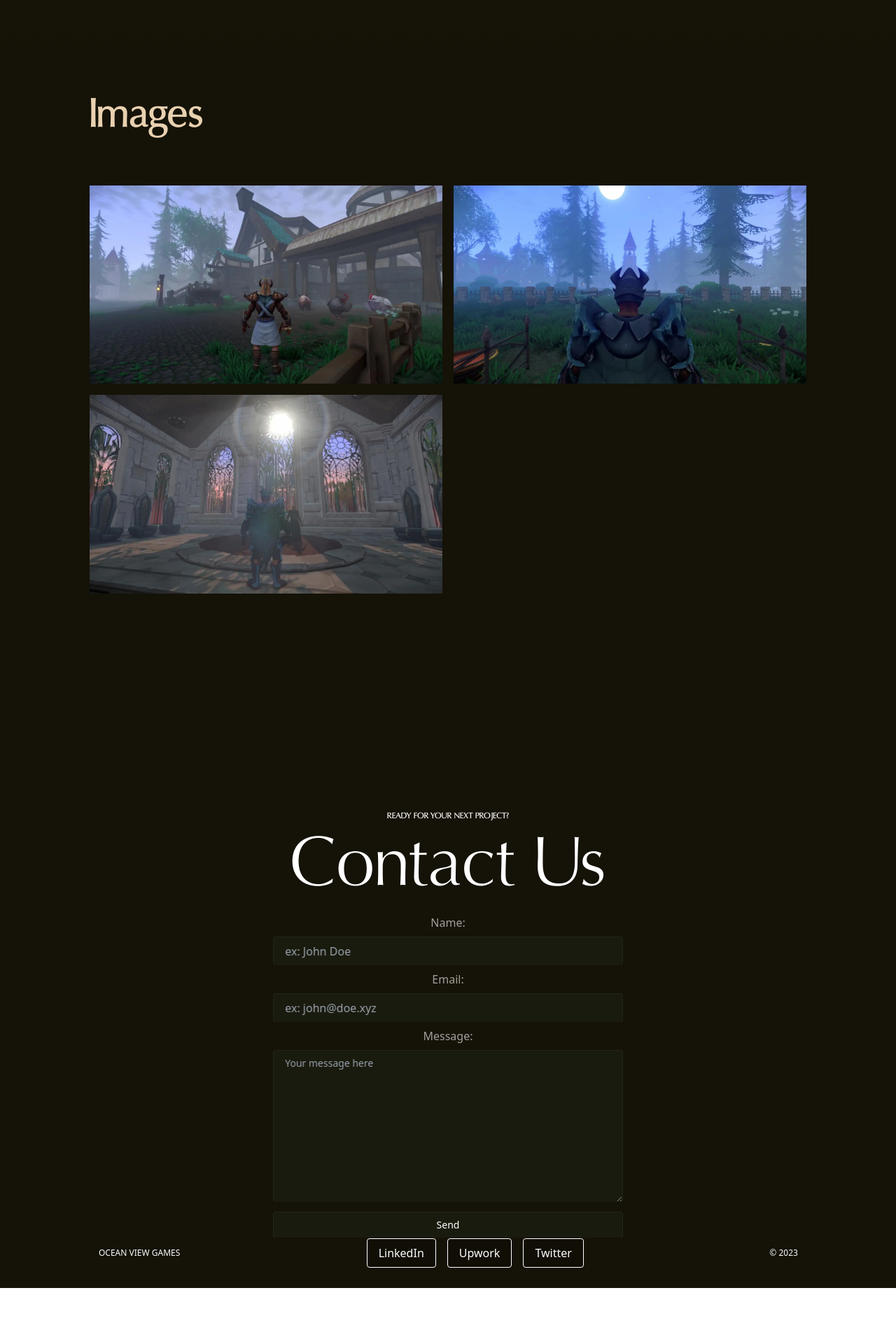
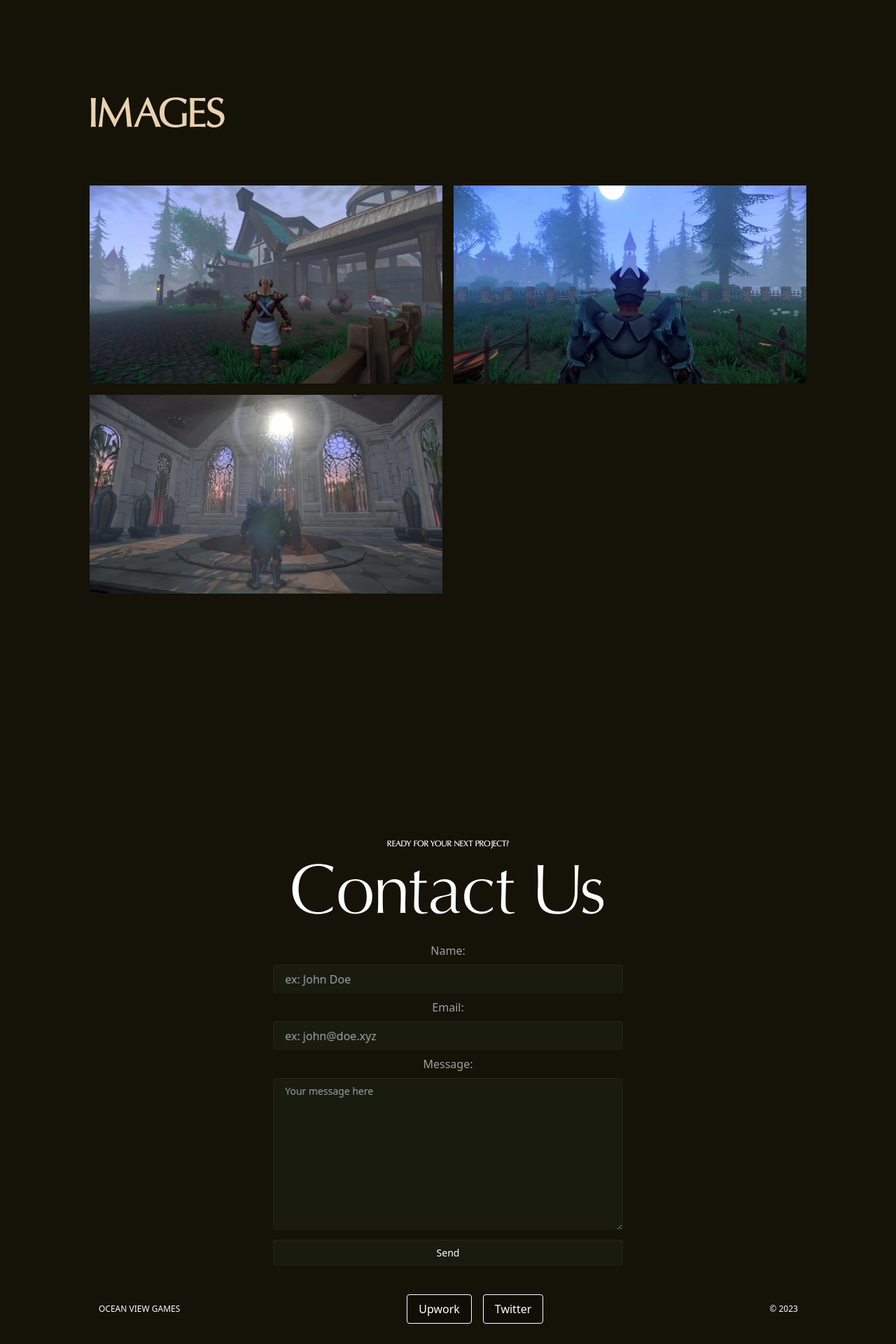
Before and after one commit to Clstialdev/oceanview, a Next.js app: page /projects/domi in a window 1280 px wide. Shown: the part 1644-3564 px from the top of the page at 70% size. Before the commit the page ends 3484 px from the top, so only its background shows below. Built offline with nearby package versions, Linux system fonts and the light colour scheme.

Commit message:
Text changes

```diff
--- a/src/pages/projects/[project].tsx
+++ b/src/pages/projects/[project].tsx
@@ -105,7 +105,7 @@ const Project: NextPage = () => {
                 unoptimized //this is to keep the image clarity
               /> */}
               <motion.h1
-                className="font-alatsi mt-24 text-center text-6xl uppercase text-white drop-shadow-lg"
+                className="font-alatsi mt-20 text-center text-8xl uppercase text-white drop-shadow-lg"
                 style={{ letterSpacing }}
               >
                 {ProjectData.name}
@@ -308,7 +308,7 @@ const Project: NextPage = () => {
             </div> */}
 
             {/* Section Heading */}
-            <SectionHeading title="Images" ornament="" description="" />
+            <SectionHeading title="Images" ornament="" description="" uppercased />
 
             {/* Images */}
             <div className="mx-auto mt-12 grid w-full  gap-4  sm:grid-cols-2 xxl:grid-cols-4">
--- a/src/sections/Contact.tsx
+++ b/src/sections/Contact.tsx
@@ -54,11 +54,11 @@ const Contact: NextPage<ContactProps> = ({ bgcolor }) => {
 
   return (
     <div
-      className="relative flex h-screen w-full flex-col items-center justify-center overflow-hidden bg-gradient-to-b from-[#01090B] to-[#000000] px-[5%]"
+      className="relative flex min-h-[780px] w-full flex-col items-center justify-center overflow-hidden bg-gradient-to-b from-[#01090B] to-[#000000] px-[5%]"
       style={{ background: bgcolor }}
       id="contact"
     >
-      <div className="relative flex h-screen w-full flex-col items-center justify-center overflow-hidden px-[5%]">
+      <div className="relative flex min-h-[880px] w-full flex-col items-center justify-center overflow-hidden px-[5%]">
         <p className=" font-oregon-demibold mb-8 text-[10px] uppercase text-white md:mb-0 md:text-xs">
           Ready for your next project?
         </p>
@@ -127,17 +127,12 @@ const Contact: NextPage<ContactProps> = ({ bgcolor }) => {
             Ocean View Games
           </p>
           <div className="flex w-full justify-center gap-4">
-            <Link href="#">
-              <div className="h-fit w-fit rounded border-[1px] border-white bg-black bg-opacity-20 py-2 px-4 text-white duration-150 hover:cursor-pointer hover:bg-white hover:text-black">
-                LinkedIn
-              </div>
-            </Link>
-            <Link href="#">
+            <Link href="https://www.upwork.com/freelancers/~01a442546a3e86db9b">
               <div className="h-fit w-fit rounded border-[1px] border-white bg-black bg-opacity-20 py-2 px-4 text-white duration-150 hover:cursor-pointer hover:bg-white hover:text-black">
                 Upwork
               </div>
             </Link>
-            <Link href="#">
+            <Link href="https://twitter.com/OceanViewGames/">
               <div className="h-fit w-fit rounded border-[1px] border-white bg-black bg-opacity-20 py-2 px-4 text-white duration-150 hover:cursor-pointer hover:bg-white hover:text-black">
                 Twitter
               </div>
--- a/src/sections/Services.tsx
+++ b/src/sections/Services.tsx
@@ -36,7 +36,8 @@ const Services: NextPage = () => {
             <ServiceCard
               key={1}
               image="/services/gamedes.webp"
-              title="Game Design"
+              title="Game Development"
+              description="We leverage our expertise as Unity developers to create great games or rapid prototypes"
             />
           </div>
           <div className="flex w-full items-center justify-center">
@@ -44,6 +45,7 @@ const Services: NextPage = () => {
               key={2}
               image="/services/mobile.webp"
               title="Mobile Development"
+              description="We provide advice and development services to get the most out of your app"
             />
           </div>
           <div className="flex w-full items-center justify-center">
@@ -51,6 +53,7 @@ const Services: NextPage = () => {
               key={3}
               image="/services/monetization.webp"
               title="Monetization"
+              description="We can integrate several different ad-networks and IAPs to help monetise your game"
             />
           </div>
           <div className="flex w-full items-center justify-center">
@@ -58,6 +61,7 @@ const Services: NextPage = () => {
               key={4}
               image="/services/octopus.webp"
               title="Game Design, Advice & Guidance"
+              description="We work closely with our collaborators to ensure their vision aligns with their audience expectations and project scope"
             />
           </div>
         </div>
```
